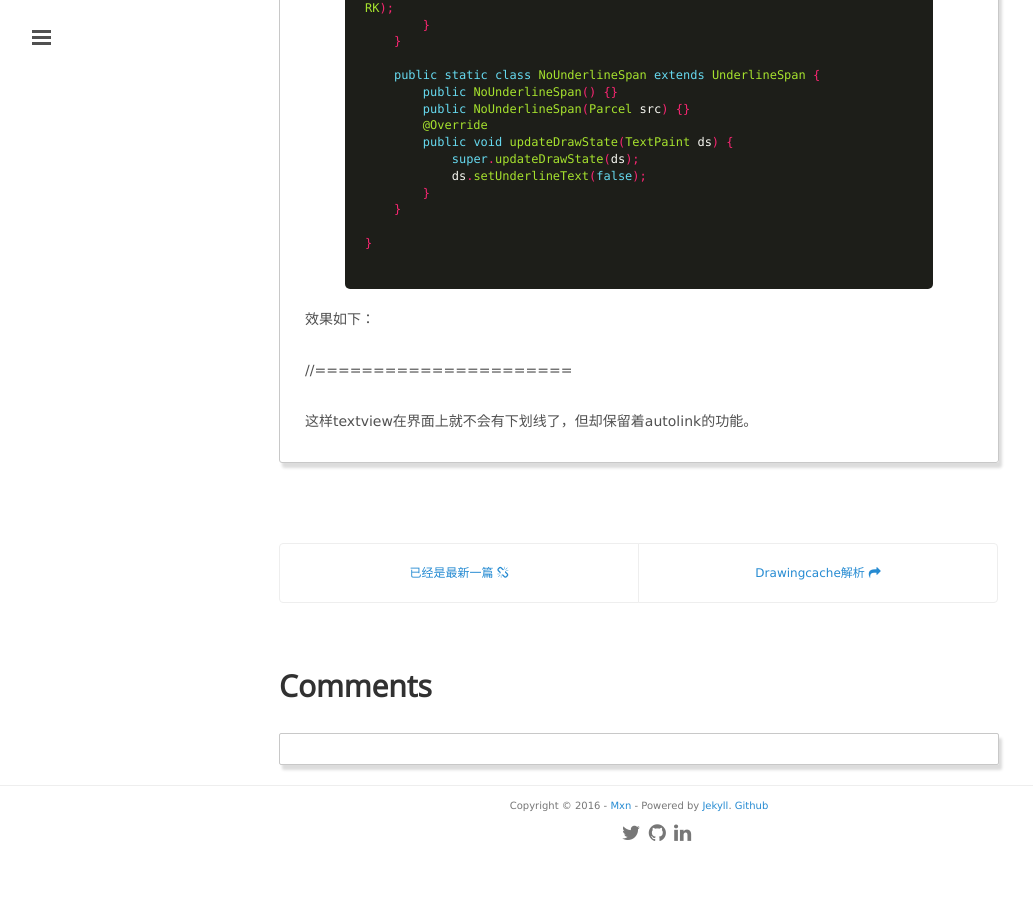
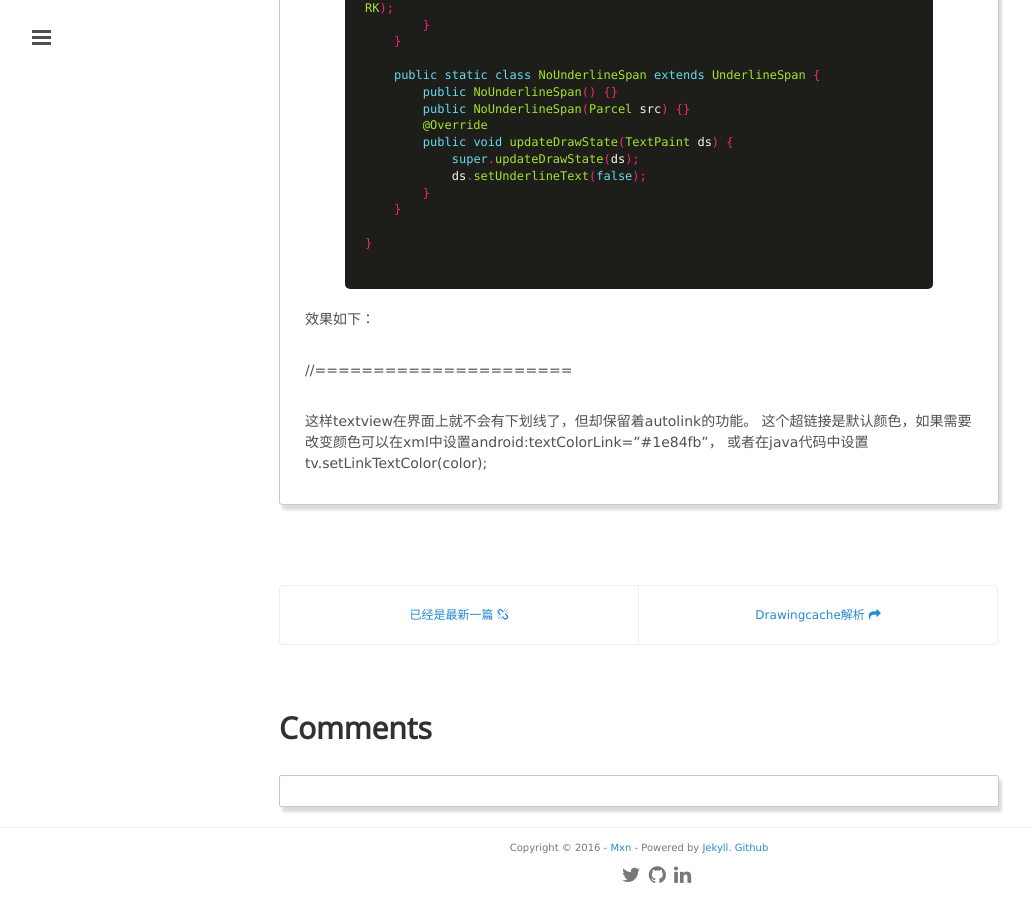
Before and after one commit to mxn21/mxn21.github.io, a Jekyll site: the page built from _posts/2016-1-29-TextView超链接实现方式总结.md, in a window 1280 px wide and 900 px high, scrolled down 2734 px. Shown: the whole window, without its empty margins (1-1034 px from the left). Built offline with Jekyll 4.4.1, drawn with Linux system fonts in a browser that asks for light colours; Markdown is read by kramdown in place of the engine named in the settings; comment, search, counter and statistics services are not loaded; before the commit the page ends 3592 px from its top, so only the background shows below that.

Commit message:
35543435

```diff
--- a/_posts/2016-1-29-TextView超链接实现方式总结.md
+++ b/_posts/2016-1-29-TextView超链接实现方式总结.md
@@ -139,3 +139,5 @@
 //======================
 
 这样textview在界面上就不会有下划线了，但却保留着autolink的功能。
+这个超链接是默认颜色，如果需要改变颜色可以在xml中设置android:textColorLink="#1e84fb"，
+或者在java代码中设置tv.setLinkTextColor(color);
```
